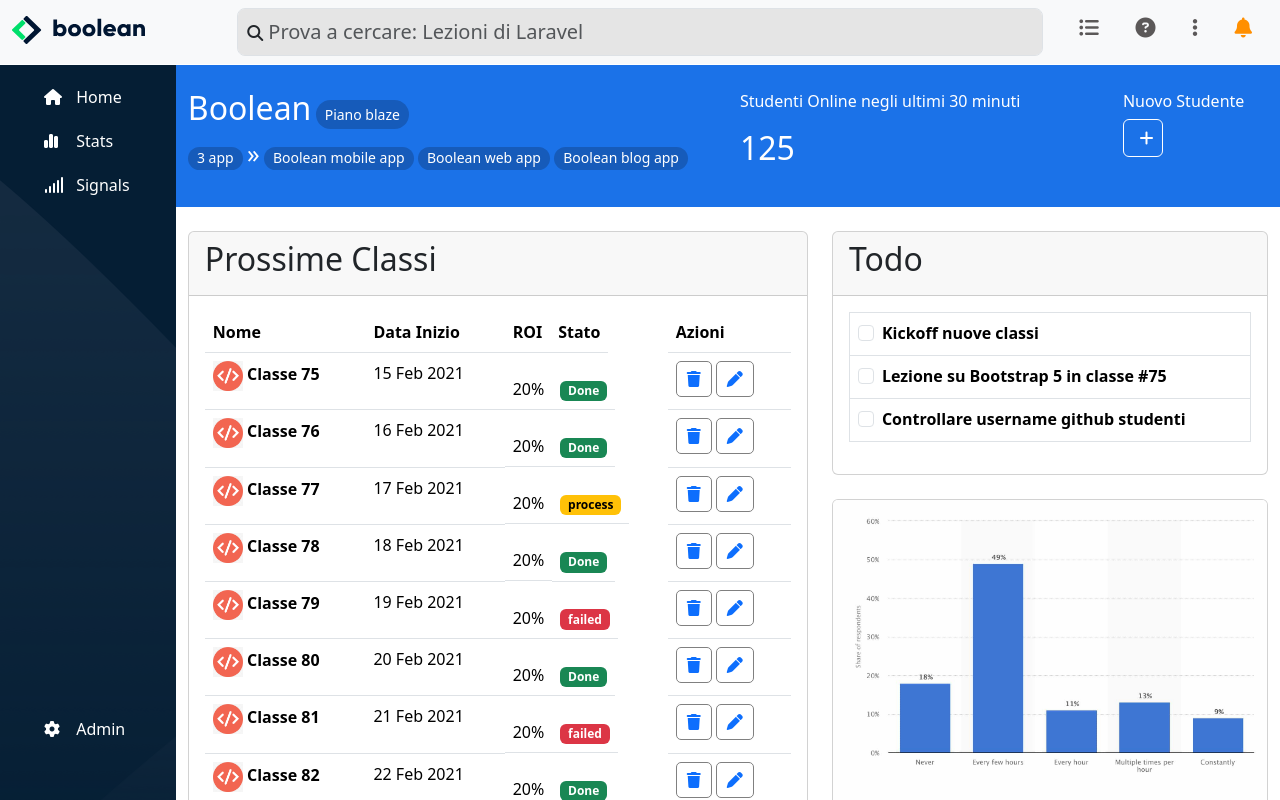
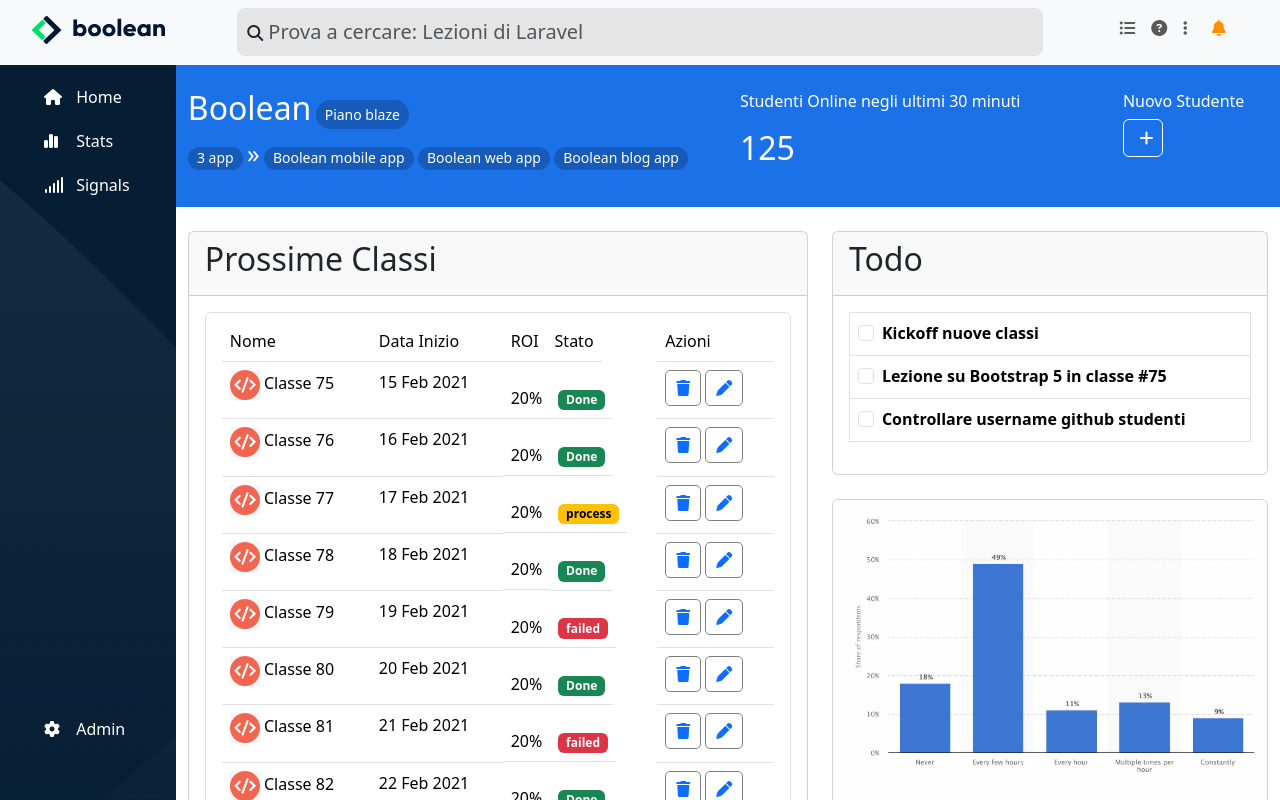
Before and after one commit to antoniogisondi/html-css-bootstrap-dashboard, a plain HTML site: page index.html in a window 1280 px wide. Drawn offline with nearby package versions, Linux system fonts and the light colour scheme.

Commit message:
Aggiunta di nuove funzionalitàalla pahine. Fine esercizio

```diff
--- a/css/style.css
+++ b/css/style.css
@@ -109,12 +109,17 @@ i{
     color: white;
 }
 
+.list:hover{
+    background-color: rgba(255, 255, 255, 0.208);
+}
+
 .bell{
     color: rgba(255,143,0,255);
 }
 
 .h-icon{
     color: rgba(91,88,88,255);
+    margin-right: 0;
 }
 
 .inner-addon{
--- a/index.html
+++ b/index.html
@@ -15,9 +15,9 @@
         <header class="fixed-top">
             <div class="container-fluid">
                 <div class="row">
-                    <div class="col col-sm-2 col-md-3 col-lg-2 gx-0">
+                    <div class="col col-sm-2 col-md-2 col-lg-2 gx-0">
                         <nav class="navbar bg-body-tertiary">
-                            <div class="container-fluid">
+                            <div class="container-fluid d-flex justify-content-center">
                                 <a class="navbar-brand d-sm-block d-md-block d-lg-none" href="#">
                                     <img src="./img/mobile-logo.png" alt="Bootstrap" width="50" height="50">
                                 </a>
@@ -28,7 +28,7 @@
                         </nav>
                     </div>
 
-                    <div class="col col-sm-8 col-md-5 col-lg-8 gx-0">
+                    <div class="col col-sm-8 col-md-6 col-lg-8 gx-0">
                         <nav class="navbar bg-body-tertiary">
                             <div class="container-fluid justify-content-center">
                                 <form class="d-flex container-fluid form-group inner-addon left-addon" role="search">
@@ -43,19 +43,26 @@
 
                     <div class="col col-sm-2 col-md-4 col-lg-2 gx-0">
                         <nav class="navbar bg-body-tertiary">
-                            <div class="container-fluid">
-                                <a class="navbar-brand d-sm-none d-md-block h-icon" href="#">
+                            <div class="container-fluid d-flex justify-content-center">
+                                <a class="d-sm-none d-md-block h-icon m-2" href="#">
                                     <i class="fa-solid fa-list-ul"></i>
                                 </a>
-                                <a class="navbar-brand d-sm-none d-md-block h-icon" href="#">
+                                <a class="d-sm-none d-md-block h-icon m-2" href="#">
                                     <i class="fa-sharp fa-solid fa-circle-question"></i>
                                 </a>
-                                <a class="navbar-brand d-sm-none d-md-block h-icon" href="#">
+                                <a class="d-sm-none d-md-block h-icon m-2" href="#">
                                     <i class="fa-solid fa-ellipsis-vertical"></i>
                                 </a>
-                                <a class="navbar-brand bell" href="#">
-                                    <i class="fa-solid fa-bell"></i>
-                                </a>
+                                <div class="dropdown bell">
+                                    <button class="btn border-none" type="button" data-bs-toggle="dropdown" aria-expanded="false">
+                                        <i class="fa-solid fa-bell bell"></i>
+                                    </button>
+                                    <ul class="dropdown-menu">
+                                        <li><a class="dropdown-item" href="#">Profilo</a></li>
+                                        <li><a class="dropdown-item" href="#">Fatturazione</a></li>
+                                        <li><a class="dropdown-item" href="#">Logout</a></li>
+                                    </ul>
+                                </div>
                             </div>
                         </nav>
                     </div>
@@ -100,7 +107,7 @@
                         <div class="col margin-top">
                             <div class="content-sidebar">
                                 <ul>
-                                    <li>
+                                    <li class="list">
                                         <a href="#">
                                             <span class="sidebar-icon me-2"><i class="fa-solid fa-gear"></i></span>
                                             <span class="d-sm-none d-md-none d-lg-inline-block">Admin</span>
@@ -144,7 +151,7 @@
                         <div class="col margin-top">
                             <div class="content-sidebar">
                                 <ul>
-                                    <li>
+                                    <li class="list">
                                         <a href="#">
                                             <span class="sidebar-icon me-2"><i class="fa-solid fa-gear"></i></span>
                                         </a>
@@ -191,7 +198,7 @@
                                         <h6 class="inline color-white">Nuovo Studente</h6>
                                         <button class="btn inline custom-btn btn-light" type="button" data-bs-toggle="offcanvas" data-bs-target="#offcanvasRight" aria-controls="offcanvasRight"><i class="fa-solid fa-plus color-white"></i></button>
 
-                                        <div class="offcanvas offcanvas-end" tabindex="-1" id="offcanvasRight" aria-labelledby="offcanvasRightLabel">
+                                        <div class="offcanvas w-50 offcanvas-end" tabindex="-1" id="offcanvasRight" aria-labelledby="offcanvasRightLabel">
                                             <div class="offcanvas-header">
                                                 <h5 class="offcanvas-title" id="offcanvasRightLabel">Inserisci un nuovo studente</h5>
                                                 <button type="button" class="btn-close" data-bs-dismiss="offcanvas" aria-label="Close"></button>
@@ -276,130 +283,134 @@
                                                 <h2 class="card-title">Prossime Classi</h2>
                                             </div>
                                             <div class="card-body">
-                                                <table class="table table-responsive">
+                                                <ul class="list-group">
+                                                    <li class="list-group-item">
+                                                        <table class="table fw-light">
                                                             <thead>
                                                                 <tr>
-                                                            <th scope="col">Nome</th>
-                                                            <th scope="col">Data Inizio</th>
-                                                            <th class="d-sm-none d-md-inline-block d-lg-inline-block" scope="col">ROI</th>
-                                                            <th class="d-sm-none d-md-inline-block d-lg-inline-block" scope="col">Stato</th>
-                                                            <th scope="col">Azioni</th>
+                                                                    <th class="fw-medium">Nome</th>
+                                                                    <th class="fw-medium">Data Inizio</th>
+                                                                    <th class="fw-medium d-sm-none d-md-inline-block d-lg-inline-block" scope="col">ROI</th>
+                                                                    <th class="fw-medium d-sm-none d-md-inline-block d-lg-inline-block" scope="col">Stato</th>
+                                                                    <th class="fw-medium">Azioni</th>
                                                                 </tr>
                                                             </thead>
                                                             <tbody>
                                                                 <tr>
-                                                            <th scope="row">
+                                                                    <th class="fw-medium" scope="row">
                                                                         <img src="./img/class-avatar.jpg" alt="" width="30">
                                                                         <span>Classe 75</span>
                                                                     </th>
-                                                            <td>15 Feb 2021</td>
-                                                            <td class="d-sm-none d-md-inline-block d-lg-inline-block pt-md-4 pt-lg-4">20%</td>
-                                                            <td class="d-sm-none d-md-inline-block d-lg-inline-block pt-md-4 pt-lg-4"><span class="badge green text-bg-success">Done</span></td>
-                                                            <td>
+                                                                    <td class="fw-medium">15 Feb 2021</td>
+                                                                    <td class="fw-medium d-sm-none d-md-inline-block d-lg-inline-block pt-md-4 pt-lg-4">20%</td>
+                                                                    <td class="fw-medium d-sm-none d-md-inline-block d-lg-inline-block pt-md-4 pt-lg-4"><span class="badge green text-bg-success">Done</span></td>
+                                                                    <td class="fw-medium">
                                                                         <span class="icon"><a href=""><i class="fa-solid fa-trash"></i></a></span>
                                                                         <span class="icon"><a href=""><i class="fa-solid fa-pen"></i></a></span>
                                                                     </td>
                                                                 </tr>
 
                                                                 <tr>
-                                                            <th scope="row">
+                                                                    <th class="fw-medium fw-medium" scope="row">
                                                                         <img src="./img/class-avatar.jpg" alt="" width="30">
                                                                         <span>Classe 76</span>
                                                                     </th>
-                                                            <td>16 Feb 2021</td>
-                                                            <td class="d-sm-none d-md-inline-block d-lg-inline-block pt-md-4 pt-lg-4">20%</td>
-                                                            <td class="d-sm-none d-md-inline-block d-lg-inline-block pt-md-4 pt-lg-4"><span class="badge green text-bg-success">Done</span></td>
-                                                            <td>
+                                                                    <td class="fw-medium">16 Feb 2021</td>
+                                                                    <td class="fw-medium d-sm-none d-md-inline-block d-lg-inline-block pt-md-4 pt-lg-4">20%</td>
+                                                                    <td class="fw-medium d-sm-none d-md-inline-block d-lg-inline-block pt-md-4 pt-lg-4"><span class="badge green text-bg-success">Done</span></td>
+                                                                    <td class="fw-medium">
                                                                         <span class="icon"><a href=""><i class="fa-solid fa-trash"></i></a></span>
                                                                         <span class="icon"><a href=""><i class="fa-solid fa-pen"></i></a></span>
                                                                     </td>
                                                                 </tr>
 
                                                                 <tr>
-                                                            <th scope="row">
+                                                                    <th class="fw-medium" scope="row">
                                                                         <img src="./img/class-avatar.jpg" alt="" width="30">
                                                                         <span>Classe 77</span>
                                                                     </th>
-                                                            <td>17 Feb 2021</td>
-                                                            <td class="d-sm-none d-md-inline-block d-lg-inline-block pt-md-4 pt-lg-4">20%</td>
-                                                            <td class="d-sm-none d-md-inline-block d-lg-inline-block pt-md-4 pt-lg-4"><span class="badge yellow text-bg-warning">process</span></td>
-                                                            <td>
+                                                                    <td class="fw-medium">17 Feb 2021</td>
+                                                                    <td class="fw-medium d-sm-none d-md-inline-block d-lg-inline-block pt-md-4 pt-lg-4">20%</td>
+                                                                    <td class="fw-medium d-sm-none d-md-inline-block d-lg-inline-block pt-md-4 pt-lg-4"><span class="badge yellow text-bg-warning">process</span></td>
+                                                                    <td class="fw-medium">
                                                                         <span class="icon"><a href=""><i class="fa-solid fa-trash"></i></a></span>
                                                                         <span class="icon"><a href=""><i class="fa-solid fa-pen"></i></a></span>
                                                                     </td>
                                                                 </tr>
 
                                                                 <tr>
-                                                            <th scope="row">
+                                                                    <th class="fw-medium" scope="row">
                                                                         <img src="./img/class-avatar.jpg" alt="" width="30">
                                                                         <span>Classe 78</span>
                                                                     </th>
-                                                            <td>18 Feb 2021</td>
-                                                            <td class="d-sm-none d-md-inline-block d-lg-inline-block pt-md-4 pt-lg-4">20%</td>
-                                                            <td class="d-sm-none d-md-inline-block d-lg-inline-block pt-md-4 pt-lg-4"><span class="badge green text-bg-success">Done</span></td>
-                                                            <td>
+                                                                    <td class="fw-medium">18 Feb 2021</td>
+                                                                    <td class="fw-medium d-sm-none d-md-inline-block d-lg-inline-block pt-md-4 pt-lg-4">20%</td>
+                                                                    <td class="fw-medium d-sm-none d-md-inline-block d-lg-inline-block pt-md-4 pt-lg-4"><span class="badge green text-bg-success">Done</span></td>
+                                                                    <td class="fw-medium">
                                                                         <span class="icon"><a href=""><i class="fa-solid fa-trash"></i></a></span>
                                                                         <span class="icon"><a href=""><i class="fa-solid fa-pen"></i></a></span>
                                                                     </td>
                                                                 </tr>
 
                                                                 <tr>
-                                                            <th scope="row">
+                                                                    <th class="fw-medium" scope="row">
                                                                         <img src="./img/class-avatar.jpg" alt="" width="30">
                                                                         <span>Classe 79</span>
                                                                     </th>
-                                                            <td>19 Feb 2021</td>
-                                                            <td class="d-sm-none d-md-inline-block d-lg-inline-block pt-md-4 pt-lg-4">20%</td>
-                                                            <td class="d-sm-none d-md-inline-block d-lg-inline-block pt-md-4 pt-lg-4"><span class="badge red text-bg-danger">failed</span></td>
-                                                            <td>
+                                                                    <td class="fw-medium">19 Feb 2021</td>
+                                                                    <td class="fw-medium d-sm-none d-md-inline-block d-lg-inline-block pt-md-4 pt-lg-4">20%</td>
+                                                                    <td class="fw-medium d-sm-none d-md-inline-block d-lg-inline-block pt-md-4 pt-lg-4"><span class="badge red text-bg-danger">failed</span></td>
+                                                                    <td class="fw-medium">
                                                                         <span class="icon"><a href=""><i class="fa-solid fa-trash"></i></a></span>
                                                                         <span class="icon"><a href=""><i class="fa-solid fa-pen"></i></a></span>
                                                                     </td>
                                                                 </tr>
 
                                                                 <tr>
-                                                            <th scope="row">
+                                                                    <th class="fw-medium" scope="row">
                                                                         <img src="./img/class-avatar.jpg" alt="" width="30">
                                                                         <span>Classe 80</span>
                                                                     </th>
-                                                            <td>20 Feb 2021</td>
-                                                            <td class="d-sm-none d-md-inline-block d-lg-inline-block pt-md-4 pt-lg-4">20%</td>
-                                                            <td class="d-sm-none d-md-inline-block d-lg-inline-block pt-md-4 pt-lg-4"><span class="badge green text-bg-success">Done</span></td>
-                                                            <td>
+                                                                    <td class="fw-medium">20 Feb 2021</td>
+                                                                    <td class="fw-medium d-sm-none d-md-inline-block d-lg-inline-block pt-md-4 pt-lg-4">20%</td>
+                                                                    <td class="fw-medium d-sm-none d-md-inline-block d-lg-inline-block pt-md-4 pt-lg-4"><span class="badge green text-bg-success">Done</span></td>
+                                                                    <td class="fw-medium">
                                                                         <span class="icon"><a href=""><i class="fa-solid fa-trash"></i></a></span>
                                                                         <span class="icon"><a href=""><i class="fa-solid fa-pen"></i></a></span>
                                                                     </td>
                                                                 </tr>
 
                                                                 <tr>
-                                                            <th scope="row">
+                                                                    <th class="fw-medium" scope="row">
                                                                         <img src="./img/class-avatar.jpg" alt="" width="30">
                                                                         <span>Classe 81</span>
                                                                     </th>
-                                                            <td>21 Feb 2021</td>
-                                                            <td class="d-sm-none d-md-inline-block d-lg-inline-block pt-md-4 pt-lg-4">20%</td>
-                                                            <td class="d-sm-none d-md-inline-block d-lg-inline-block pt-md-4 pt-lg-4"><span class="badge red text-bg-danger">failed</span></td>
-                                                            <td>
+                                                                    <td class="fw-medium">21 Feb 2021</td>
+                                                                    <td class="fw-medium d-sm-none d-md-inline-block d-lg-inline-block pt-md-4 pt-lg-4">20%</td>
+                                                                    <td class="fw-medium d-sm-none d-md-inline-block d-lg-inline-block pt-md-4 pt-lg-4"><span class="badge red text-bg-danger">failed</span></td>
+                                                                    <td class="fw-medium">
                                                                         <span class="icon"><a href=""><i class="fa-solid fa-trash"></i></a></span>
                                                                         <span class="icon"><a href=""><i class="fa-solid fa-pen"></i></a></span>
                                                                     </td>
                                                                 </tr>
 
                                                                 <tr>
-                                                            <th scope="row">
+                                                                    <th class="fw-medium" scope="row">
                                                                         <img src="./img/class-avatar.jpg" alt="" width="30">
                                                                         <span>Classe 82</span>
                                                                     </th>
-                                                            <td>22 Feb 2021</td>
-                                                            <td class="d-sm-none d-md-inline-block d-lg-inline-block pt-md-4 pt-lg-4">20%</td>
-                                                            <td class="d-sm-none d-md-inline-block d-lg-inline-block pt-md-4 pt-lg-4"><span class="badge green text-bg-success">Done</span></td>
-                                                            <td>
+                                                                    <td class="fw-medium">22 Feb 2021</td>
+                                                                    <td class="fw-medium d-sm-none d-md-inline-block d-lg-inline-block pt-md-4 pt-lg-4">20%</td>
+                                                                    <td class="fw-medium d-sm-none d-md-inline-block d-lg-inline-block pt-md-4 pt-lg-4"><span class="badge green text-bg-success">Done</span></td>
+                                                                    <td class="fw-medium">
                                                                         <span class="icon"><a href=""><i class="fa-solid fa-trash"></i></a></span>
                                                                         <span class="icon"><a href=""><i class="fa-solid fa-pen"></i></a></span>
                                                                     </td>
                                                                 </tr>
                                                             </tbody>
                                                         </table>
+                                                    </li>
+                                                </ul>
                                             </div>
                                         </div>
 
```
Lines whose indentation alone changed are shown as unchanged.
